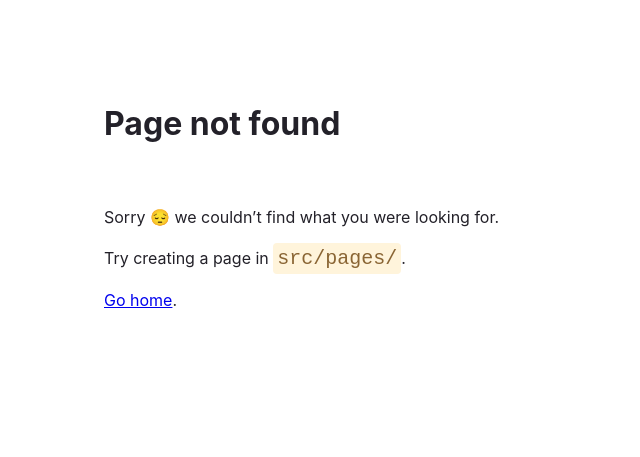
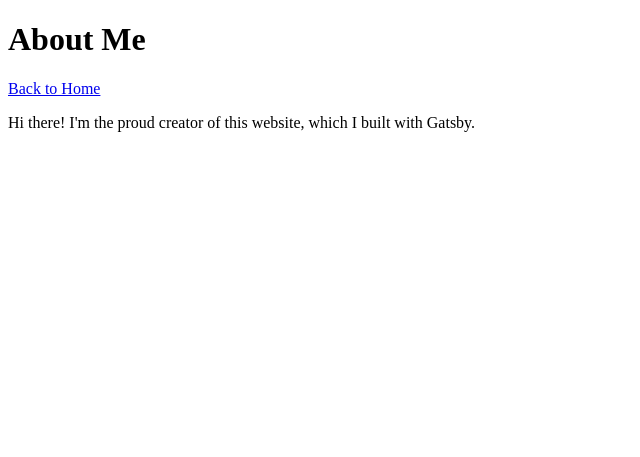
Before and after one commit to gmagnenat/gatsby-tests, a Gatsby site: page /about in a window 1280 px wide. Before the commit this address had no page. Shown: the whole page, without its empty margins (0-640 px from the left). Built offline with nearby package versions, Linux system fonts and the light colour scheme; Gatsby itself is replaced by a stand-in of ours.

Commit message:
Add links between pages

```diff
--- /dev/null
+++ b/src/pages/about.js
@@ -0,0 +1,18 @@
+import React from 'react';
+import { Link } from 'gatsby';
+
+const AboutPage = () => {
+  return (
+    <main>
+      <title>About Me</title>
+      <h1>About Me</h1>
+      <Link to='/'>Back to Home</Link>
+      <p>
+        Hi there! I'm the proud creator of this website, which I built with
+        Gatsby.
+      </p>
+    </main>
+  );
+};
+
+export default AboutPage;
--- a/src/pages/index.js
+++ b/src/pages/index.js
@@ -1,10 +1,12 @@
 import React from 'react';
+import { Link } from 'gatsby';
 
 const IndexPage = () => {
   return (
     <main>
       <title>Home Page</title>
       <h1>Welcome to my Gatsby site!</h1>
+      <Link to='/about'>About</Link>
       <p>I'm making this by following the Gatsby Tutorial</p>
     </main>
   );
```
